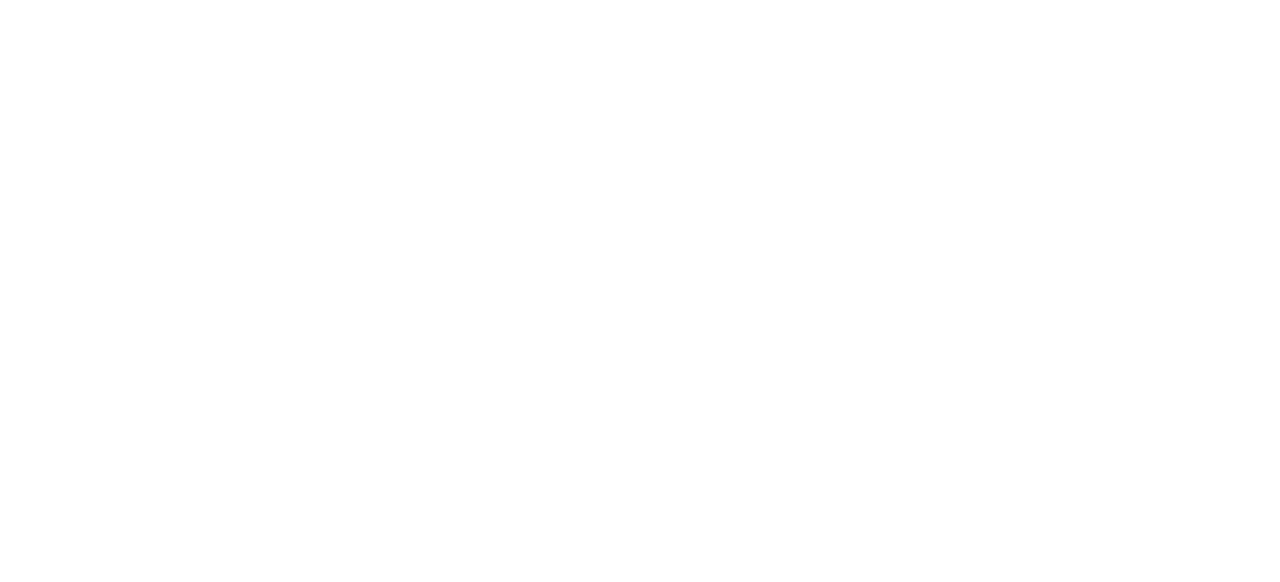
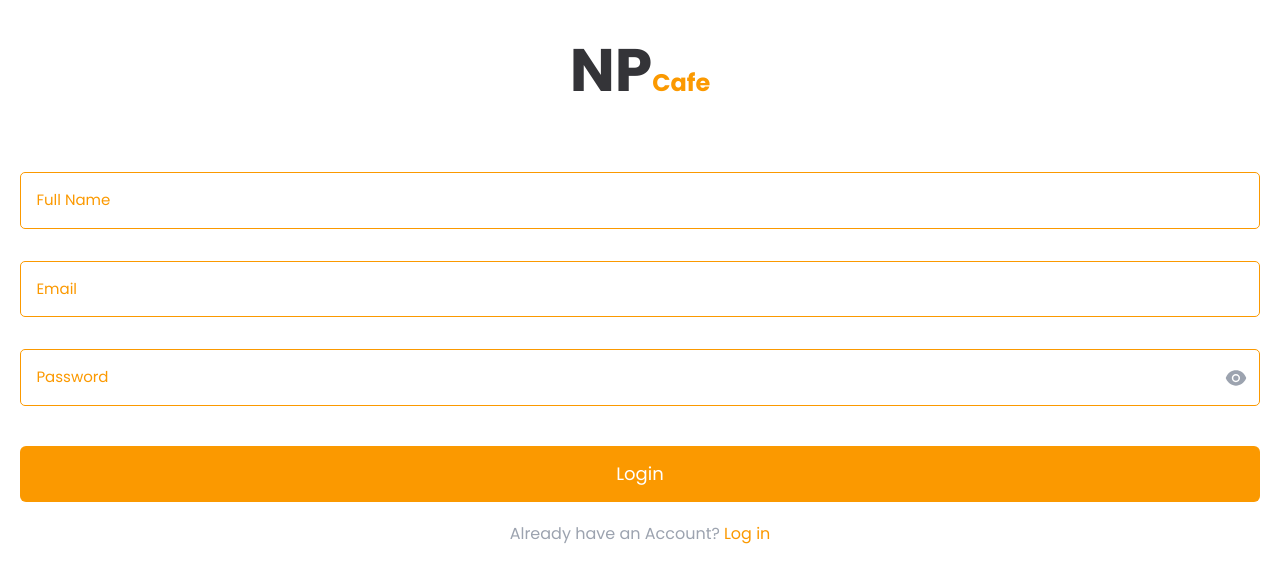
Before and after one commit to adexzy1/Npcafe, a React (Create React App) app: page /signup in a window 1280 px wide. Before the commit this address had no page. Shown: the top 582 px of the page. Built offline with nearby package versions, Linux system fonts and the light colour scheme.

Commit message:
onboarding pages

```diff
--- a/src/App.js
+++ b/src/App.js
@@ -6,8 +6,14 @@
 import { useDispatch, useSelector } from 'react-redux';
 import { getTotals } from './Redux/CartReducer';
 import Cart from './components/Cart';
-import Layout from './pages/Layout';
-import Favourites from './components/Favourites';
+import Favourites from './pages/Favourites';
+import Wallet from './pages/Wallet';
+import Orders from './pages/Orders';
+import Settings from './pages/Settings';
+import PageLayout from './layouts/PageLayout';
+import Onboarding from './layouts/Onboarding';
+import Login from './pages/Login';
+import Signup from './pages/Signup';
 
 function App() {
   const dispatch = useDispatch();
@@ -22,9 +28,17 @@
       <ToastContainer />
 
       <Routes>
-        <Route element={<Layout />}>
+        <Route element={<PageLayout />}>
           <Route path="/" element={<Home />} />
           <Route path="/favourites" element={<Favourites />} />
+          <Route path="/wallet" element={<Wallet />} />
+          <Route path="/orders" element={<Orders />} />
+          <Route path="/settings" element={<Settings />} />
+        </Route>
+
+        <Route element={<Onboarding />}>
+          <Route path="/login" element={<Login />} />
+          <Route path="/signup" element={<Signup />} />
         </Route>
 
         <Route path="/cart" element={<Cart />} />
--- /dev/null
+++ b/src/components/Input.jsx
@@ -0,0 +1,12 @@
+import css from '../css/Input.module.css';
+
+const Input = ({ name, label, type }) => {
+  return (
+    <div className={css.wrapper}>
+      <input className={css.input} type={type} name={name} placeholder=" " />
+      <label className={css.label}>{label}</label>
+    </div>
+  );
+};
+
+export default Input;
--- a/src/components/Menu.js
+++ b/src/components/Menu.js
@@ -3,26 +3,33 @@
 import { BiReceipt } from 'react-icons/bi';
 import { MdOutlineFavoriteBorder } from 'react-icons/md';
 import { IoSettingsOutline } from 'react-icons/io5';
+import { IoMdLogOut } from 'react-icons/io';
+import { RiUserReceived2Line } from 'react-icons/ri';
 import NavLinks from './NavLinks';
 
 const Menu = ({ toggle, setToggle }) => {
   const style = {
-    navWrapper: `px-5 bg-white py-5  bottom-[4rem] absolute w-screen left-0 transform transition-all duration-500 ease-in-out rounded-t-2xl z-[-10]  ${
+    navWrapper: `px-5 bg-white py-5  bottom-[4rem] absolute w-screen left-0 transform transition-all duration-500 ease-in-out rounded-t-2xl z-[-10] shadow  ${
       toggle ? 'traslate-y-0' : 'translate-y-[100vh]'
     }`,
   };
+
+  const user = false;
 
   return (
     <nav className={style.navWrapper}>
       <NavLinks to={'/'} icon={<CgHomeAlt />} setToggle={setToggle}>
         Home
       </NavLinks>
-      <NavLinks to={'/'} icon={<GiWallet />} setToggle={setToggle}>
+
+      <NavLinks to={'/wallet'} icon={<GiWallet />} setToggle={setToggle}>
         Wallet
       </NavLinks>
-      <NavLinks to={'/'} icon={<BiReceipt />} setToggle={setToggle}>
+
+      <NavLinks to={'/orders'} icon={<BiReceipt />} setToggle={setToggle}>
         Orders
       </NavLinks>
+
       <NavLinks
         to={'/favourites'}
         icon={<MdOutlineFavoriteBorder />}
@@ -30,9 +37,28 @@
       >
         Favourites
       </NavLinks>
-      <NavLinks to={'/'} icon={<IoSettingsOutline />} setToggle={setToggle}>
+
+      <NavLinks
+        to={'/settings'}
+        icon={<IoSettingsOutline />}
+        setToggle={setToggle}
+      >
         Settings
       </NavLinks>
+
+      {user ? (
+        <NavLinks to={'/'} icon={<IoMdLogOut />} setToggle={setToggle}>
+          Log Out
+        </NavLinks>
+      ) : (
+        <NavLinks
+          to={'/login'}
+          icon={<RiUserReceived2Line />}
+          setToggle={setToggle}
+        >
+          Login / Sign up
+        </NavLinks>
+      )}
     </nav>
   );
 };
--- /dev/null
+++ b/src/css/Input.module.css
@@ -0,0 +1,33 @@
+.wrapper {
+  position: relative;
+  margin-top: 2rem;
+}
+
+.label {
+  position: absolute;
+  top: 50%;
+  transform: translateY(-50%);
+  padding-left: 10px;
+  font-size: 15px;
+  color: #fb9900;
+  pointer-events: none;
+  left: 0.4rem;
+  transition: top 200ms ease-in, left 200ms ease-in, font-size 200ms ease-in;
+}
+
+.input {
+  width: 100%;
+  border: 1.2px solid #fb9900;
+  padding: 1rem 10px;
+  border-radius: 5px;
+  outline: none;
+  font-size: 15px;
+}
+
+.input:focus ~ .label,
+.input:not(:placeholder-shown).input:not(:focus) ~ .label {
+  top: -0.03rem;
+  font-size: 13px;
+  background-color: #fff;
+  padding: 0 5px;
+}
--- /dev/null
+++ b/src/layouts/Onboarding.jsx
@@ -0,0 +1,25 @@
+import { Link, Outlet } from 'react-router-dom';
+
+const Onboarding = () => {
+  const style = {
+    wrapper: 'min-h-screen px-5',
+    logo: 'text-6xl font-bold pt-10 text-center',
+    logoSub: 'text-2xl text-yellow',
+  };
+
+  return (
+    <section className={style.wrapper}>
+      <Link to={'/'}>
+        <p className={style.logo}>
+          NP<span className={style.logoSub}>Cafe</span>
+        </p>
+      </Link>
+
+      <section className="pt-10">
+        <Outlet />
+      </section>
+    </section>
+  );
+};
+
+export default Onboarding;
--- a/src/pages/Layout.jsx
+++ b/src/layouts/PageLayout.jsx
@@ -1,7 +1,7 @@
 import { Outlet } from 'react-router-dom';
 import Header from '../components/Header';
 
-const Layout = () => {
+const PageLayout = () => {
   return (
     <section className="bg-[#d1d0d2]">
       <Header />
@@ -10,4 +10,4 @@
   );
 };
 
-export default Layout;
+export default PageLayout;
--- a/src/components/Favourites.jsx
+++ b/src/pages/Favourites.jsx
@@ -1,4 +1,4 @@
-import ProductCard from './ProductCard';
+import ProductCard from '../components/ProductCard';
 import { useSelector } from 'react-redux';
 
 const Favourites = () => {
--- /dev/null
+++ b/src/pages/Login.jsx
@@ -0,0 +1,47 @@
+import React, { useState } from 'react';
+import { Link } from 'react-router-dom';
+import Input from '../components/Input';
+import { AiFillEyeInvisible } from 'react-icons/ai';
+import { AiFillEye } from 'react-icons/ai';
+
+const Login = () => {
+  const [showPass, setShowPass] = useState(false);
+
+  return (
+    <form>
+      <Input label="Email" name="email" type="email" />
+
+      <div className="relative">
+        <Input
+          label="Password"
+          name="password"
+          type={showPass ? 'text' : 'password'}
+        />
+
+        <div
+          onClick={() => setShowPass((prev) => !prev)}
+          className="absolute top-[30%] text-2xl right-3 text-gray-400"
+        >
+          {showPass ? <AiFillEyeInvisible /> : <AiFillEye />}
+        </div>
+      </div>
+
+      <section className="text-gray-400 text-sm pt-3 text-right">
+        <Link to={'/'}>Forgot Password ?</Link>
+      </section>
+
+      <button className="bg-yellow text-white w-full text-lg mt-10 py-3.5 block rounded-md">
+        Login
+      </button>
+
+      <section className="text-md text-center pt-5 text-gray-400">
+        Don’t have an Account?
+        <Link className="text-yellow pl-1" to={'/signup'}>
+          Sign up
+        </Link>
+      </section>
+    </form>
+  );
+};
+
+export default Login;
--- /dev/null
+++ b/src/pages/Orders.jsx
@@ -0,0 +1,7 @@
+import React from 'react';
+
+const Orders = () => {
+  return <div>Orders</div>;
+};
+
+export default Orders;
--- /dev/null
+++ b/src/pages/Settings.jsx
@@ -0,0 +1,7 @@
+import React from 'react';
+
+const Settings = () => {
+  return <div>Settings</div>;
+};
+
+export default Settings;
--- /dev/null
+++ b/src/pages/Signup.jsx
@@ -0,0 +1,44 @@
+import Input from '../components/Input';
+import { Link } from 'react-router-dom';
+import { AiFillEyeInvisible } from 'react-icons/ai';
+import { AiFillEye } from 'react-icons/ai';
+import { useState } from 'react';
+
+const Signup = () => {
+  const [showPass, setShowPass] = useState(false);
+
+  return (
+    <form>
+      <Input label="Full Name" name="FullName" type="text" />
+      <Input label="Email" name="email" type="email" />
+
+      <div className="relative">
+        <Input
+          label="Password"
+          name="password"
+          type={showPass ? 'text' : 'password'}
+        />
+
+        <div
+          onClick={() => setShowPass((prev) => !prev)}
+          className="absolute top-[30%] text-2xl right-3 text-gray-400"
+        >
+          {showPass ? <AiFillEyeInvisible /> : <AiFillEye />}
+        </div>
+      </div>
+
+      <button className="bg-yellow text-white w-full text-lg mt-10 py-3.5 block rounded-md">
+        Login
+      </button>
+
+      <section className="text-md text-center pt-5 text-gray-400">
+        Already have an Account?
+        <Link className="text-yellow pl-1" to={'/login'}>
+          Log in
+        </Link>
+      </section>
+    </form>
+  );
+};
+
+export default Signup;
--- /dev/null
+++ b/src/pages/Wallet.jsx
@@ -0,0 +1,7 @@
+import React from 'react';
+
+const Wallet = () => {
+  return <div>Wallet</div>;
+};
+
+export default Wallet;
```
